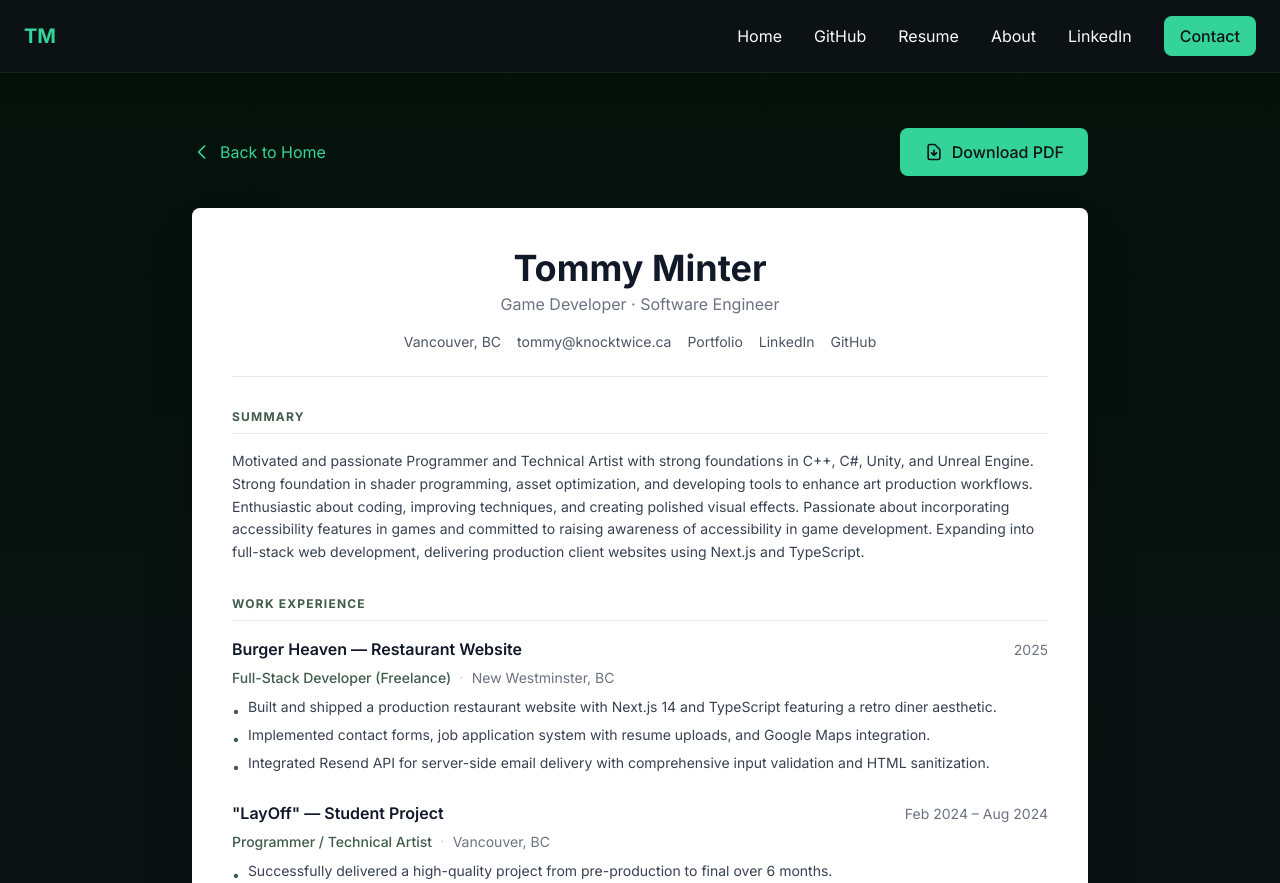
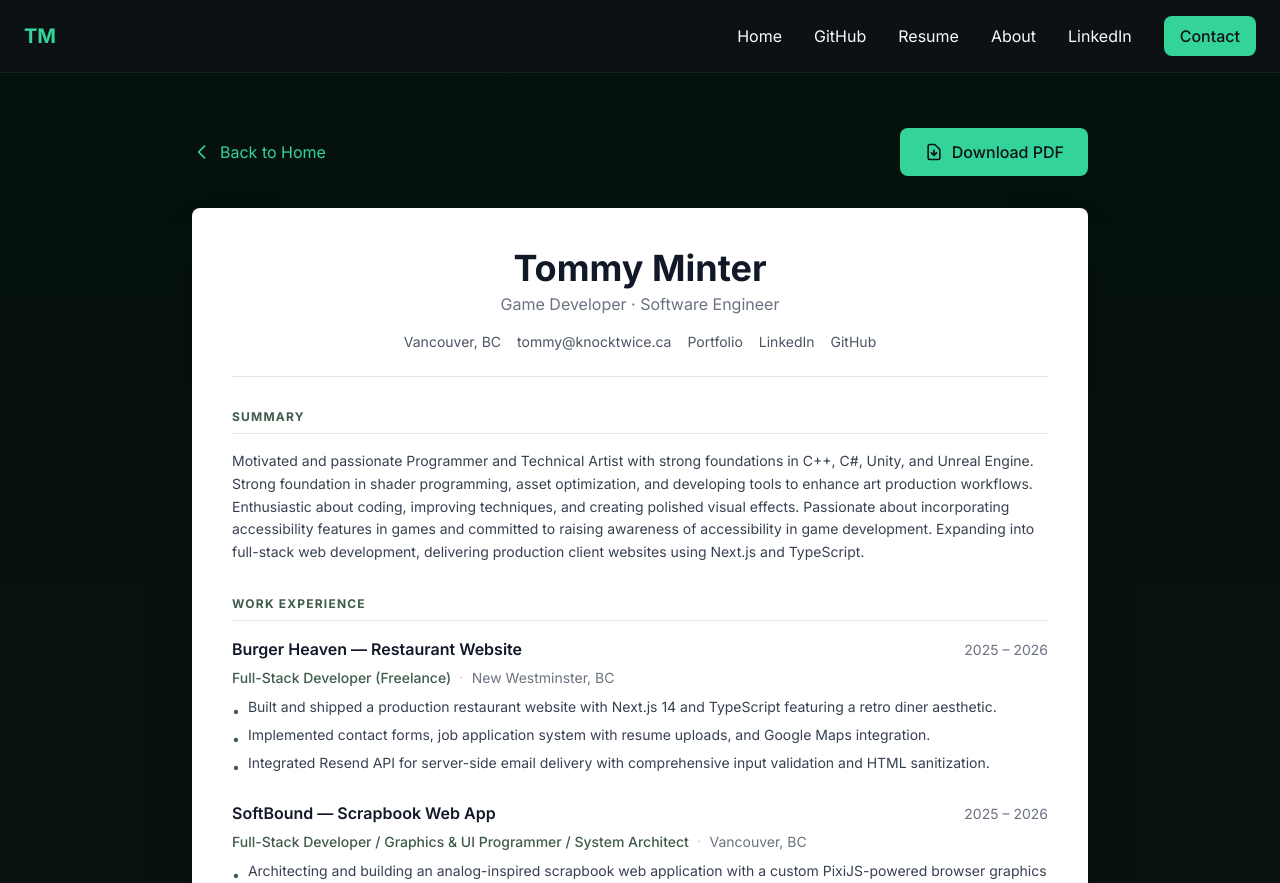
Before and after one commit to pg25tommy/tommy-minter-portfolio, a Next.js app: page /resume in a window 1280 px wide. Shown: the top 883 px of the page. Built offline with nearby package versions, Linux system fonts and the light colour scheme.

Commit message:
Add SoftBound to resume, update Burger Heaven dates to 2025-2026

```diff
--- a/app/resume/page.tsx
+++ b/app/resume/page.tsx
@@ -96,11 +96,24 @@ export default function ResumePage() {
               title="Burger Heaven — Restaurant Website"
               role="Full-Stack Developer (Freelance)"
               location="New Westminster, BC"
-              dates="2025"
+              dates="2025 – 2026"
               bullets={[
                 "Built and shipped a production restaurant website with Next.js 14 and TypeScript featuring a retro diner aesthetic.",
                 "Implemented contact forms, job application system with resume uploads, and Google Maps integration.",
                 "Integrated Resend API for server-side email delivery with comprehensive input validation and HTML sanitization.",
+              ]}
+            />
+
+            <ExperienceEntry
+              title="SoftBound — Scrapbook Web App"
+              role="Full-Stack Developer / Graphics & UI Programmer / System Architect"
+              location="Vancouver, BC"
+              dates="2025 – 2026"
+              bullets={[
+                "Architecting and building an analog-inspired scrapbook web application with a custom PixiJS-powered browser graphics engine.",
+                "Implementing GPU-accelerated zoom, pan, drag-and-drop, rotation, and layered rendering (paper → photos → tape → UI).",
+                "Built secure backend with role-based access, protected API endpoints, admin authentication, and CRUD for scrapbook pages.",
+                "Designed for privacy and intentionality with a warm, tactile analog aesthetic — Polaroid frames, tape overlays, noise and grain.",
               ]}
             />
 
```
